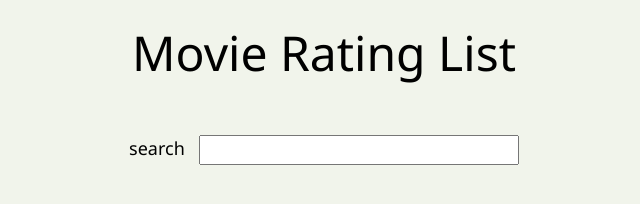
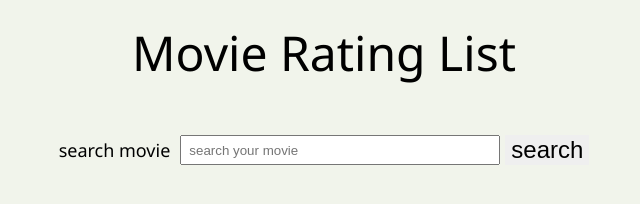
Before and after one commit to raccoonboy0803/movie_List, a plain HTML site: page index.html in a window 1280 px wide. Shown: the whole page, without its empty margins (316-956 px from the left). Drawn offline with Linux system fonts and the light colour scheme; no server answers.

Commit message:
Feat: input focus 시 placeholder 삭제기능

```diff
--- a/index.html
+++ b/index.html
@@ -17,8 +17,11 @@
   <body>
     <section class="header">
       <p class="headerTitle">Movie Rating List</p>
-      <label for="searchInput">search</label>
-      <input type="text" id="searchInput" />
+      <form action="submit">
+        <label for="searchInput">search movie</label>
+        <input type="text" id="searchInput" placeholder="search your movie"/>
+        <button class="searchButton">search</button>
+      </form>
     </section>
     <section class="listField">
       <!-- <div class="cardItem">
--- a/src/main.js
+++ b/src/main.js
@@ -6,6 +6,8 @@ const options = {
       'Bearer eyJhbGciOiJIUzI1NiJ9.eyJhdWQiOiI5MjMyMzQ1MGUwMzU1NGJiMThiZGU5MzFiZTI0OGE0ZiIsInN1YiI6IjY2MmNhZjk0MDI4ZjE0MDEyMjY4NjVkMyIsInNjb3BlcyI6WyJhcGlfcmVhZCJdLCJ2ZXJzaW9uIjoxfQ.sbxMx311toX_9SAmkYxUWENEO3z-gQK4GZhYmbUeXbg',
   },
 };
+
+const inputElement = document.querySelector('#searchInput');
 
 async function fetchDataAndPopulateDOM() {
   try {
@@ -55,3 +57,11 @@ async function fetchDataAndPopulateDOM() {
 }
 
 window.addEventListener('DOMContentLoaded', fetchDataAndPopulateDOM);
+
+const originalPlaceholder = inputElement.placeholder;
+inputElement.addEventListener('focus', function () {
+  this.placeholder = '';
+});
+inputElement.addEventListener('blur', function () {
+  this.placeholder = originalPlaceholder;
+});
--- a/style/style.css
+++ b/style/style.css
@@ -7,6 +7,11 @@ body {
 }
 label {
   font-size: 18px;
+}
+form {
+  display: flex;
+  align-items: center;
+  justify-content: center;
 }
 
 .header {
@@ -29,6 +34,19 @@ label {
 
 #searchInput:focus {
   outline: none;
+}
+#searchInput::placeholder {
+  transform: translateX(5px);
+}
+/* .hidden {
+  visibility: hidden;
+} */
+
+.searchButton {
+  border: none;
+  font-size: 24px;
+  height: 30px;
+  margin-left: 5px;
 }
 
 .listField {
```
